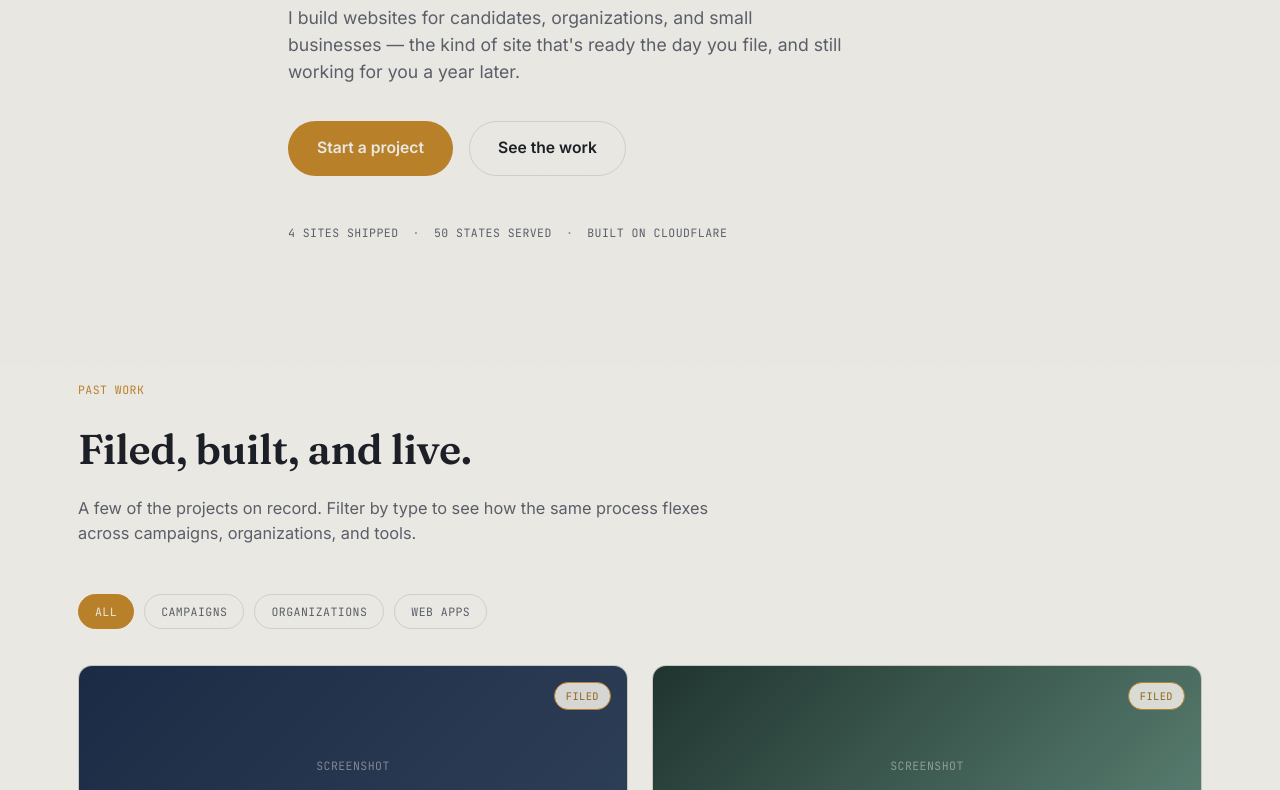
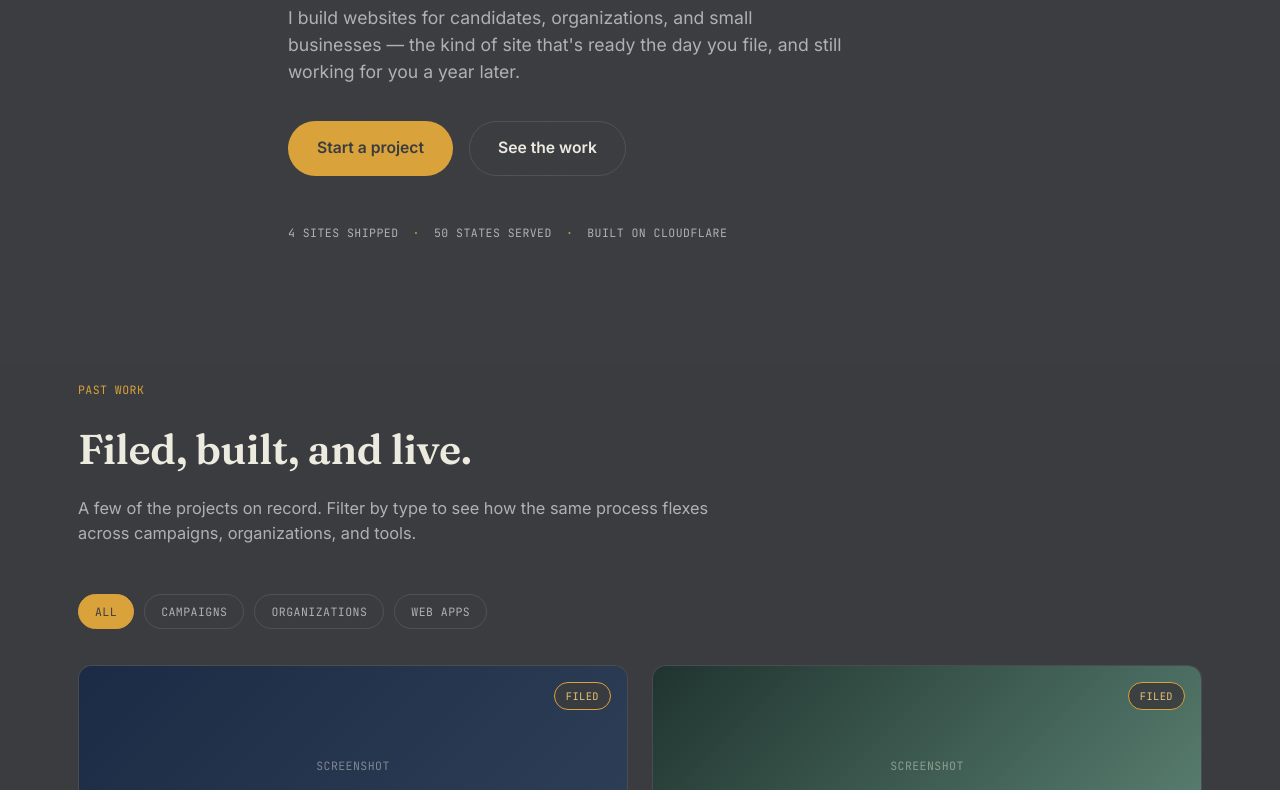
Before and after one commit to donaldpay/websitebuildingsite, a plain HTML site: page index.html in a window 1280 px wide. Shown: the part 437-1227 px from the top of the page. Drawn offline with Linux system fonts and the light colour scheme.

Commit message:
Update styles.css

```diff
--- a/styles.css
+++ b/styles.css
@@ -1,15 +1,15 @@
 /* ====== Tokens ====== */
 :root{
-  --navy:#E9E8E3;
-  --navy-2:#DEDDD5;
+  --navy:#3A3C40;
+  --navy-2:#33353A;
   --parchment:#F5F2EA;
-  --gold:#B9802A;
-  --gold-soft:#946218;
+  --gold:#D9A23B;
+  --gold-soft:#E9C375;
   --slate:#2E4057;
-  --sage:#3E6B5B;
-  --ink:#1C1F26;
-  --ink-dim:#5B5E68;
-  --line:rgba(28,31,38,0.12);
+  --sage:#7FA897;
+  --ink:#EDEAE0;
+  --ink-dim:#AFB1B6;
+  --line:rgba(237,234,224,0.12);
 
   --font-display:"Fraunces", serif;
   --font-body:"Inter", system-ui, sans-serif;
@@ -59,7 +59,7 @@ main, header, footer{position:relative; z-index:2;}
 .site-header{
   position:sticky; top:0; z-index:50;
   backdrop-filter:blur(10px);
-  background:rgba(233,232,227,0.78);
+  background:rgba(58,60,64,0.78);
   border-bottom:1px solid var(--line);
 }
 .header-inner{
@@ -200,7 +200,7 @@ main, header, footer{position:relative; z-index:2;}
 
 .work-stamp{
   position:absolute; top:16px; right:16px;
-  background:rgba(233,232,227,0.9);
+  background:rgba(58,60,64,0.9);
   border:1px solid var(--gold);
   color:var(--gold-soft);
   padding:5px 11px; border-radius:999px;
```
